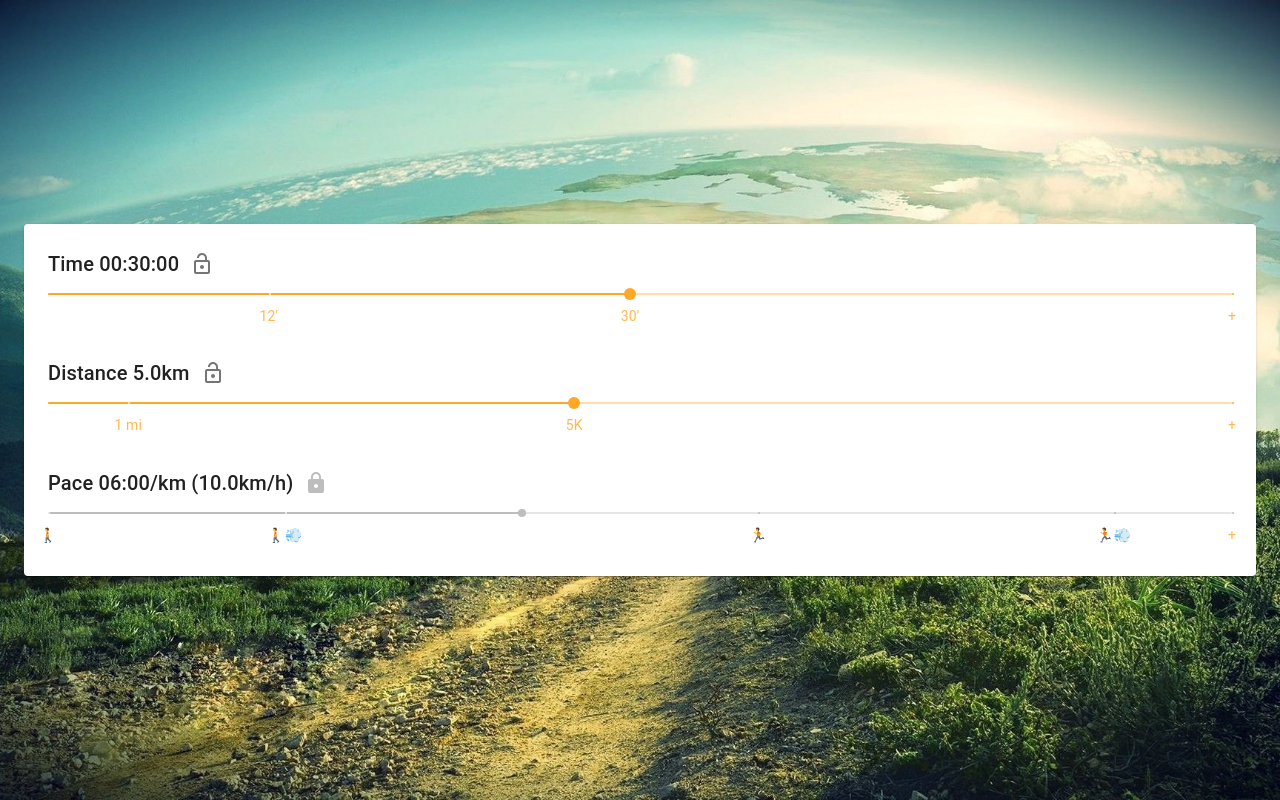
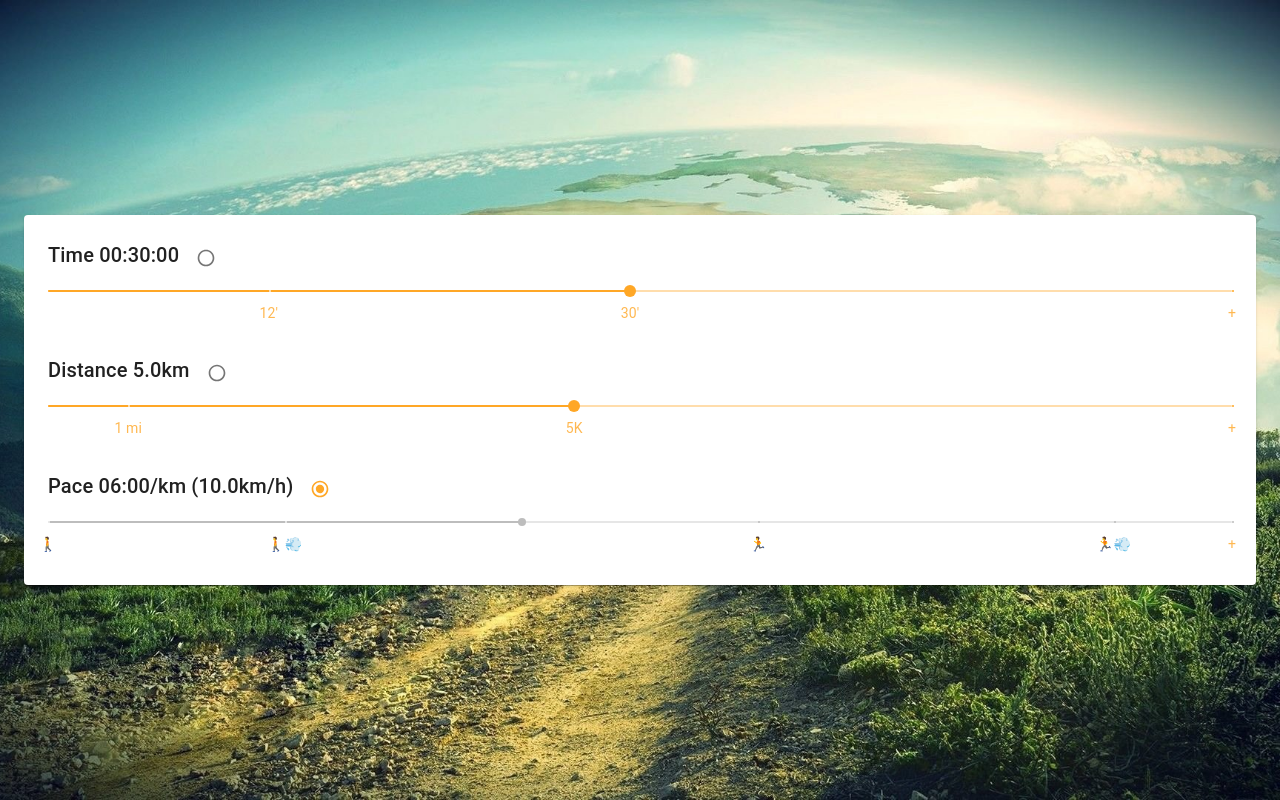
Before and after one commit to zettca/pacex, a React (Vite) app: page / in a window 1280 px wide. Built offline with nearby package versions, Linux system fonts and the light colour scheme.

Commit message:
replace Lock with Radio 🔘

```diff
--- a/src/components/ToggleLock/ToggleLock.tsx
+++ b/src/components/ToggleLock/ToggleLock.tsx
@@ -1,10 +1,7 @@
-import { Lock, LockOpen } from "@material-ui/icons";
-import { IconButton } from "@material-ui/core";
+import { Radio } from "@material-ui/core";
 
 const ToggleLock = ({ locked, ...others }) => (
-  <IconButton size="small" disabled={locked} {...others}>
-    {locked ? <Lock /> : <LockOpen />}
-  </IconButton>
+  <Radio color="primary" size="small" checked={locked} {...others} />
 );
 
 export default ToggleLock;
```
